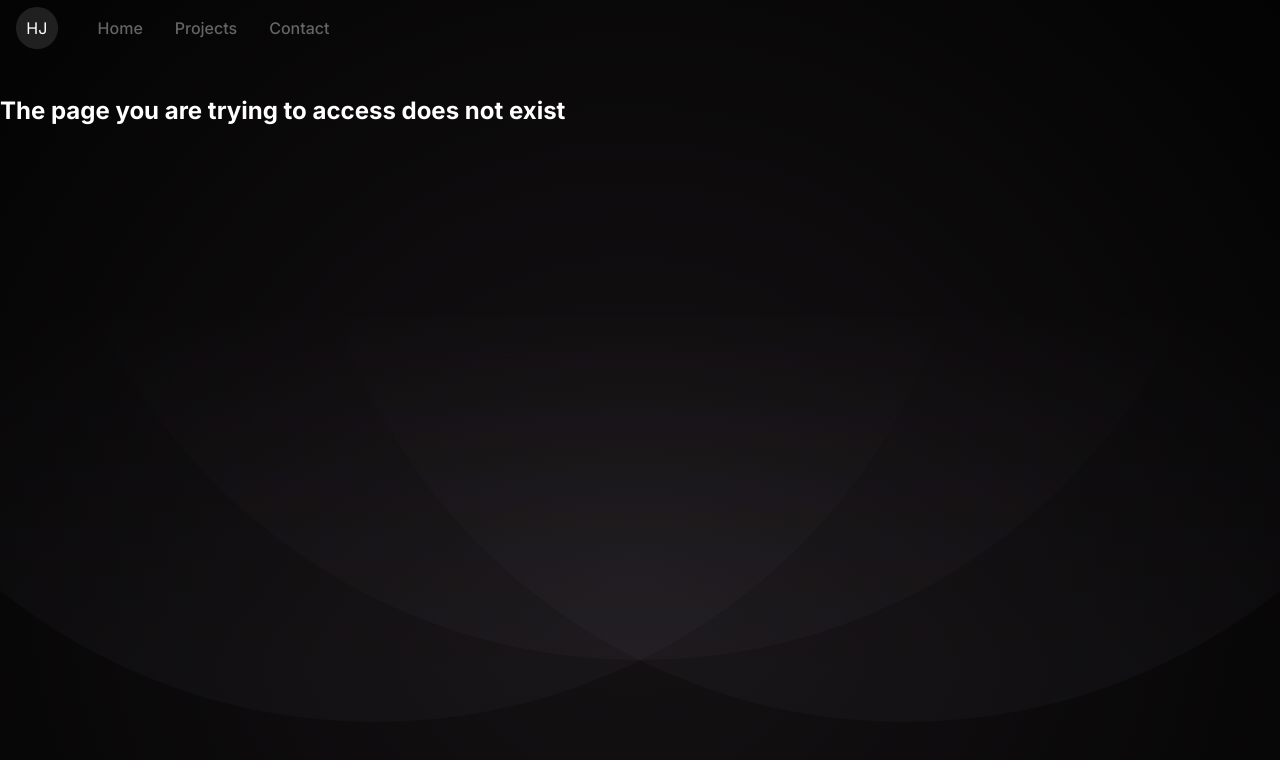
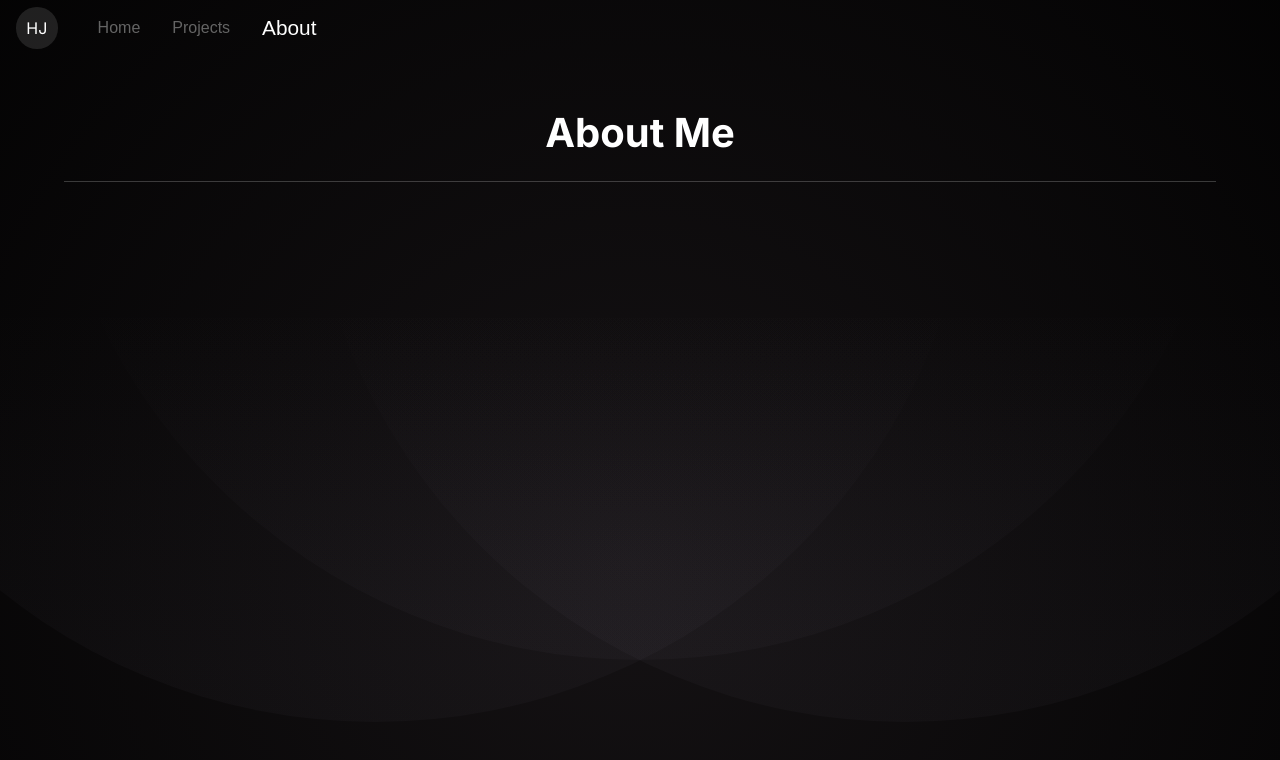
Before and after one commit to ItsHyde-dev/Web-Portfolio, a React (Create React App) app: page /about in a window 1280 px wide. Shown: the top 760 px of the page. Built offline with nearby package versions, Linux system fonts and the light colour scheme.

Commit message:
changed contact page to about page

```diff
--- a/src/App.tsx
+++ b/src/App.tsx
@@ -1,5 +1,4 @@
 import { BrowserRouter, Route, Routes } from 'react-router-dom';
-import ContactPage from './components/contact-page/contact-page';
 import Home from './components/home/homepage';
 import NotFoundPage from './components/not-found/not-found-page';
 import ProjectPage from './components/projects/projects';
@@ -7,6 +6,7 @@ import Crazy from './components/crazy/crazy';
 import './app.css'
 import NodeRestApiTestPage from './components/code-test-pages/node-rest-api/node-rest-api-test-page';
 import GoRestApiTestPage from './components/code-test-pages/go-rest-api/go-rest-api-test-page';
+import AboutPage from './components/contact-page/contact-page';
 
 const App = () => {
     return (
@@ -14,7 +14,7 @@ const App = () => {
             <Routes>
                 <Route path="/">
                     <Route index element={<Home />} />
-                    <Route path="/contact" element={<ContactPage />} />
+                    <Route path="/about" element={<AboutPage />} />
                     <Route path="/projects">
                         <Route index element={<ProjectPage />} />
                         <Route path="/projects/nodeApiTest" element={<NodeRestApiTestPage />} />
--- /dev/null
+++ b/src/common/styles/css-components.module.css
@@ -0,0 +1,9 @@
+
+/*  expanding horizontal line */
+.ehl {
+    width: 90%;
+    margin: auto;
+    height: 1px;
+    background-color: rgba(180, 180, 180, 0.3);
+    animation-duration: 1s;
+}
--- a/src/components/contact-page/contact-page.module.css
+++ b/src/components/contact-page/contact-page.module.css
@@ -1,33 +1,6 @@
-.flex_row {
-    display: flex;
-    flex-direction: row;
-}
-
-.contact_image {
-    height: 20rem;
-    border-radius: 50%;
-    margin-left: 40px;
-}
-
-.image_and_name_container {
-    position: relative;
-    width: min-content;
-    height: min-content;
-    text-align: center;
-}
-
-.image_and_name_container::after {
-    position: absolute;
-    width: 100%;
-    left: 10px;
-    bottom: 0;
-    content: attr(data-name);
-    transform: translateY(200%);
-}
-
 .heading{
     font-size: 2.5rem;
     font-weight: bold;
-    padding: 50px 0 100px 40px;
+    padding: 2rem 0 1.5rem 0;
     text-align: center;
 }
--- a/src/components/contact-page/contact-page.tsx
+++ b/src/components/contact-page/contact-page.tsx
@@ -1,22 +1,17 @@
 import Navbar from "../navbar/navbar"
 import styles from "./contact-page.module.css"
-import ContactImage from '../../assets/contact-image.jpeg'
+import animation from '../../common/styles/animations.module.css'
+import commonStyles from '../../common/styles/css-components.module.css'
 
-function ContactPage() {
+
+function AboutPage() {
     return (
         <>
-            <Navbar highlight="contact"/>
-
-            <div className={styles.heading}>Contact Me</div>
-
-            <div className={styles.flex_row}>
-                <div className={styles.image_and_name_container} data-name="Himanshu Joshi">
-                    <img src={ContactImage} alt="" className={styles.contact_image}/>
-                </div>
-
-            </div>
+            <Navbar highlight="about" />
+            <div className={styles.heading}>About Me</div>
+            <div className={`${commonStyles.ehl} ${animation.expand_from_center}`} />
         </>
     )
 }
 
-export default ContactPage
+export default AboutPage
--- a/src/components/navbar/navbar.module.css
+++ b/src/components/navbar/navbar.module.css
@@ -10,6 +10,8 @@
 
 .nav_button{
     position: relative;
+    background: transparent;
+    border: none;
     padding: 10px 0 10px 0;
     font-size: 1rem;
     font-weight: 500;
--- a/src/components/navbar/navbar.tsx
+++ b/src/components/navbar/navbar.tsx
@@ -1,8 +1,6 @@
 import { Link } from 'react-router-dom';
 import styles from './navbar.module.css'
 function Navbar(props: { [key: string]: any }) {
-
-    let width = window.innerWidth;
 
     const selectedClass = styles.selected;
 
@@ -12,10 +10,9 @@ function Navbar(props: { [key: string]: any }) {
             cssClass += ` ${selectedClass}`;
         }
 
-        return <div className={cssClass}>{name}</div>
+        return <button className={cssClass}>{name}</button>
     }
 
-    if (width > 768) {
     return (
         <div className={styles.navbar}>
             <div className={styles.start_logo}>HJ</div>
@@ -29,19 +26,13 @@ function Navbar(props: { [key: string]: any }) {
                     buttonBuilder('Projects')
                 }
             </Link>
-                <Link to="/contact" className={styles.router_link}>
+            <Link to="/about" className={styles.router_link}>
                 {
-                        buttonBuilder('Contact')
+                    buttonBuilder('About')
                 }
             </Link>
         </div>
     )
 }
-    else {
-        return (
-            <div>The width is small</div>
-        )
-    }
-}
 
 export default Navbar
```
Also changed, not shown: src/components/about-page/about-page.tsx (deleted, +0 -10 lines). Lines whose indentation alone changed are shown as unchanged.
